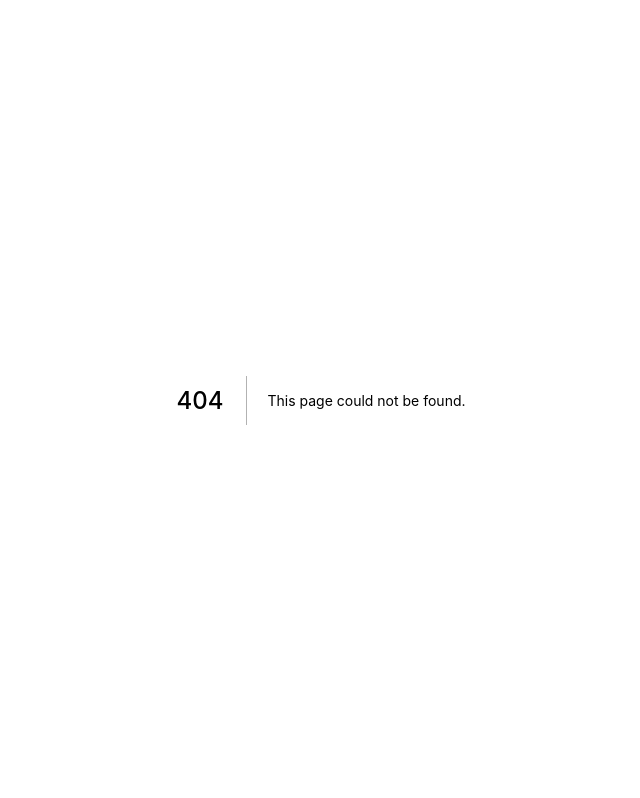
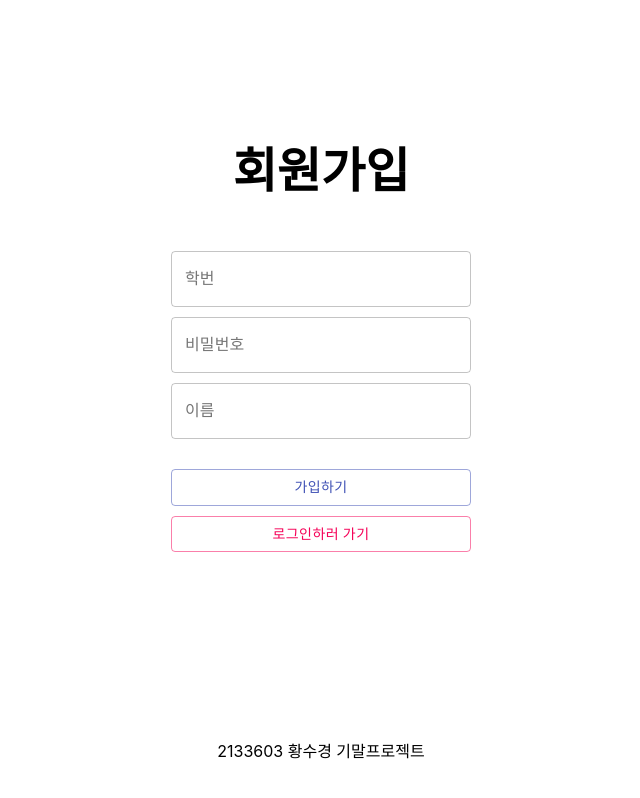
Before and after one commit to sukyeongh/attendance_check, a Next.js app in the folder front/: page /sign-up in a window 1280 px wide. Before the commit this address had no page. Shown: the whole page, without its empty margins (319-959 px from the left). Built offline with nearby package versions, Linux system fonts and the light colour scheme.

Commit message:
Front) 기능 추가 : 회원가입 화면 추가

```diff
--- /dev/null
+++ b/front/pages/sign-up/index.js
@@ -0,0 +1,44 @@
+import Router from 'next/router';
+import styles from '../../styles/Home.module.css';
+import { Button, TextField } from '@material-ui/core';
+import { styled } from '@material-ui/core/styles';
+import {} from '@material-ui/icons';
+
+const SignUp = () => {
+  return (
+    <div className={styles.container}>
+      <main className={styles.main}>
+        <h1 className={styles.title}>회원가입</h1>
+
+        <div className={styles.flexCenter} style={{ marginBottom: `20px` }}>
+          <TextField id='studentid' label='학번' variant='outlined' style={{ width: `300px`, margin: `5px` }} />
+          <TextField id='pw' label='비밀번호' variant='outlined' style={{ width: `300px`, margin: `5px` }} />{' '}
+          <TextField id='name' label='이름' variant='outlined' style={{ width: `300px`, margin: `5px` }} />
+        </div>
+
+        <Button
+          variant='outlined'
+          color='primary'
+          style={{ width: `300px`, margin: `5px` }}
+          onClick={() => Router.push('/lectures')}
+        >
+          가입하기
+        </Button>
+        <Button
+          color='secondary'
+          variant='outlined'
+          style={{ width: `300px`, margin: `5px` }}
+          onClick={() => Router.push('/login')}
+        >
+          로그인하러 가기
+        </Button>
+      </main>
+
+      <footer className={styles.footer}>
+        <div>2133603 황수경 기말프로젝트</div>
+      </footer>
+    </div>
+  );
+};
+
+export default SignUp;
```
